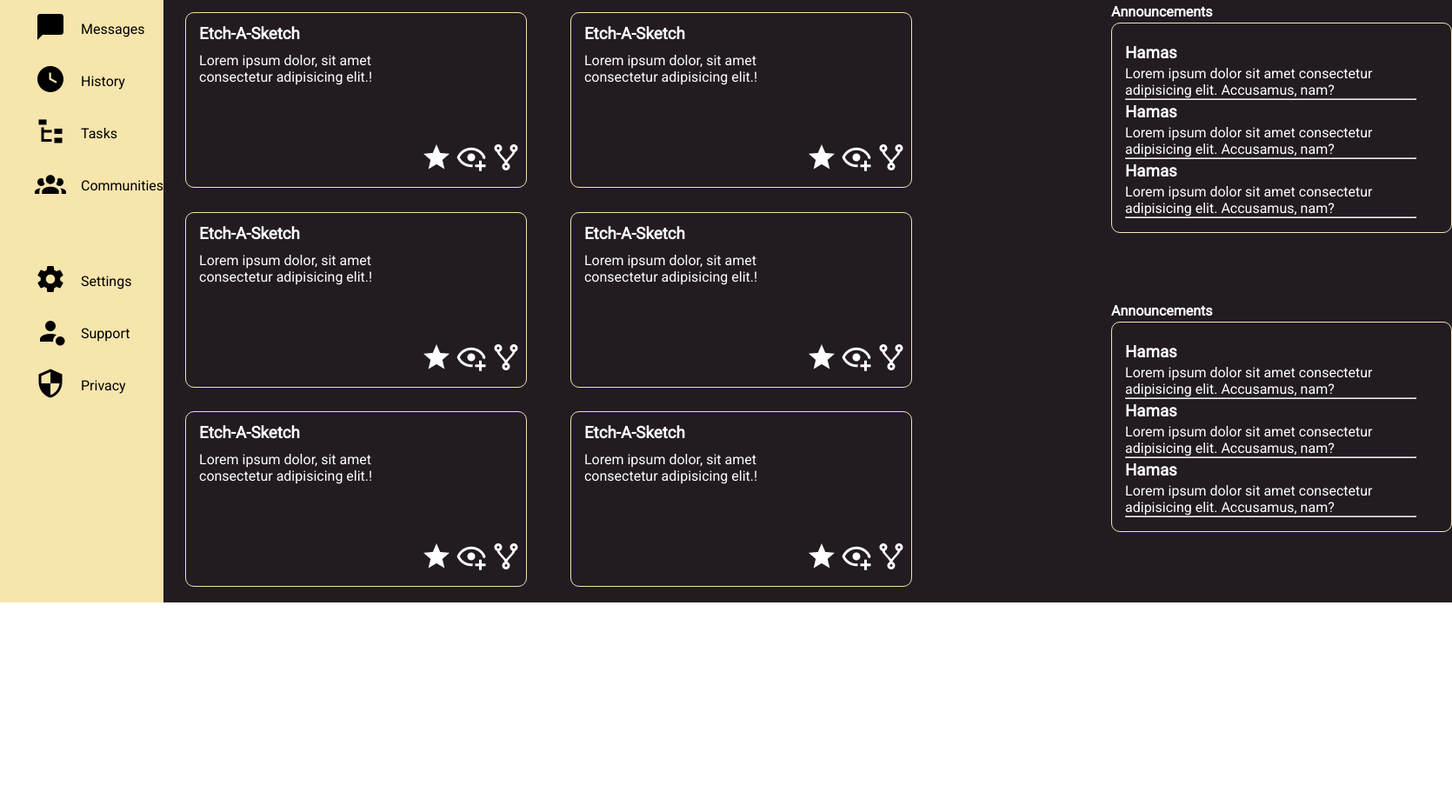
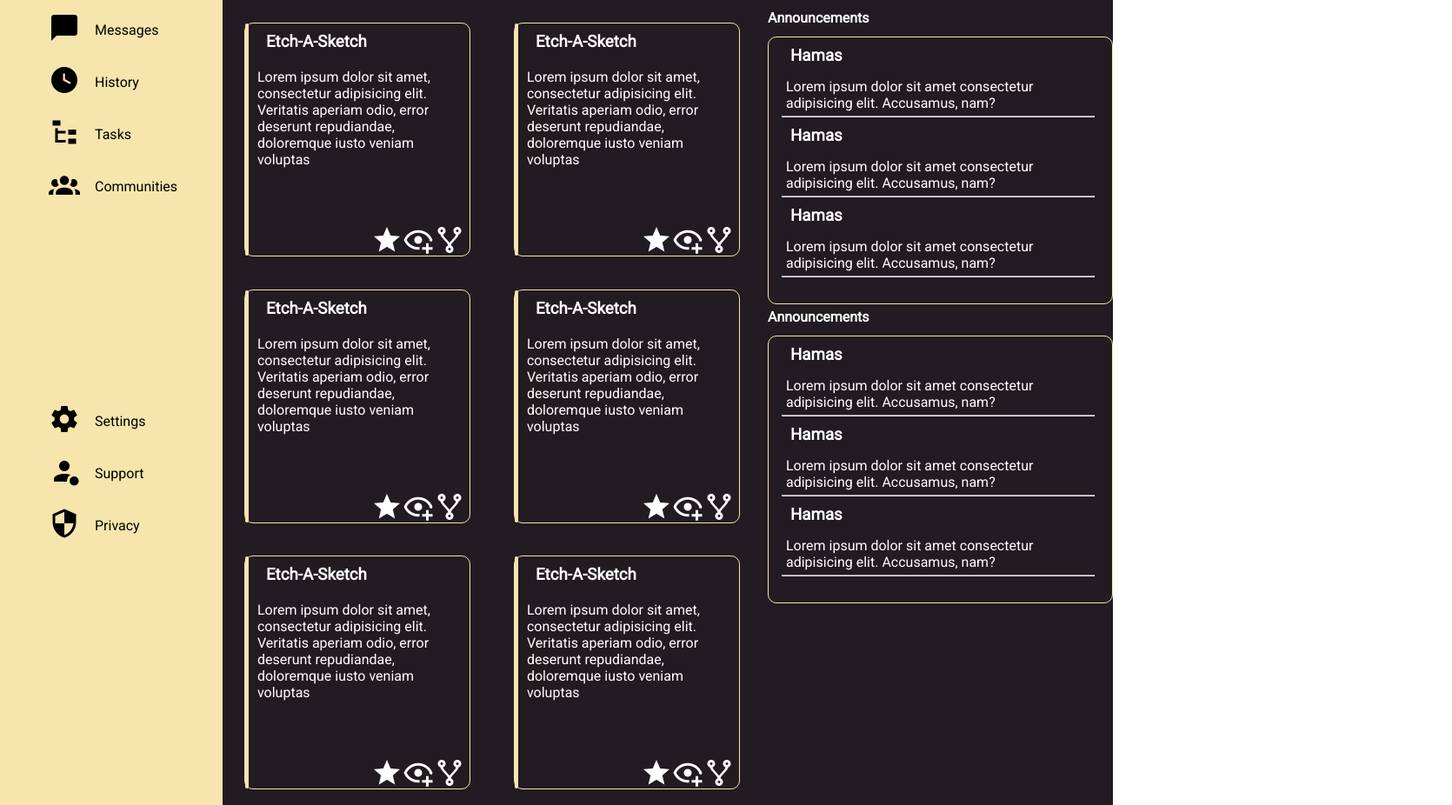
Before and after one commit to HamasJs/Admin-Dashboard, a plain HTML site: page index.html in a window 1280 px wide. Shown: the part 236-1162 px from the top of the page at 87% size, 1670 px wide, since content can reach past the window. Before the commit the page ends 929 px from the top, so only its background shows below. Drawn offline with Linux system fonts and the light colour scheme.

Commit message:
index.html

```diff
--- a/index.html
+++ b/index.html
@@ -4,10 +4,9 @@
     <meta charset="UTF-8" />
     <meta http-equiv="X-UA-Compatible" content="IE=edge" />
     <meta name="viewport" content="width=device-width, initial-scale=1.0" />
-    <title>Project DashBoard</title>
+    <title>Document</title>
     <link rel="stylesheet" href="style.css" />
   </head>
-
   <body>
     <div class="main">
       <div class="dashboard">
@@ -42,20 +41,19 @@
             <img src="images/account-group.png" alt="" />
             <a href="index.html">Communities</a>
           </div>
-
-          <div class="bottom-links">
-            <div class="link-1">
-              <img src="images/cog.png" alt="" />
-              <a href="index.html">Settings</a>
-            </div>
-            <div class="link-1">
-              <img src="images/account-badge.png" alt="" />
-              <a href="index.html">Support</a>
-            </div>
-            <div class="link-1">
-              <img src="images/security.png" alt="" />
-              <a href="index.html">Privacy</a>
-            </div>
+        </div>
+        <div class="bottom-links">
+          <div class="link-1">
+            <img src="images/cog.png" alt="" />
+            <a href="index.html">Settings</a>
+          </div>
+          <div class="link-1">
+            <img src="images/account-badge.png" alt="" />
+            <a href="index.html">Support</a>
+          </div>
+          <div class="link-1">
+            <img src="images/security.png" alt="" />
+            <a href="index.html">Privacy</a>
           </div>
         </div>
       </div>
@@ -102,84 +100,113 @@
           <div class="projects">
             <div class="project-1">
               <div class="container">
-                <h3>Etch-A-Sketch</h3>
-                <p class="details">
-                  Lorem ipsum dolor, sit amet consectetur adipisicing elit.!
-                </p>
-                <div class="images">
-                  <img src="images/star.png" alt="" />
-                  <img src="images/eye-plus-outline.png" alt="" />
-                  <img src="images/source-fork.png" alt="" />
+                <div class="ct">&nbsp;</div>
+                <div class="extra">
+                  <h3>Etch-A-Sketch</h3>
+                  <p class="details">
+                    Lorem ipsum dolor sit amet, consectetur adipisicing elit.
+                    Veritatis aperiam odio, error deserunt repudiandae,
+                    doloremque iusto veniam voluptas
+                  </p>
+                  <div class="images">
+                    <img src="images/star.png" alt="" />
+                    <img src="images/eye-plus-outline.png" alt="" />
+                    <img src="images/source-fork.png" alt="" />
+                  </div>
                 </div>
               </div>
             </div>
             <div class="project-1">
               <div class="container">
-                <h3>Etch-A-Sketch</h3>
-                <p class="details">
-                  Lorem ipsum dolor, sit amet consectetur adipisicing elit.!
-                </p>
-                <div class="images">
-                  <img src="images/star.png" alt="" />
-                  <img src="images/eye-plus-outline.png" alt="" />
-                  <img src="images/source-fork.png" alt="" />
+                <div class="ct">&nbsp;</div>
+                <div class="extra">
+                  <h3>Etch-A-Sketch</h3>
+                  <p class="details">
+                    Lorem ipsum dolor sit amet, consectetur adipisicing elit.
+                    Veritatis aperiam odio, error deserunt repudiandae,
+                    doloremque iusto veniam voluptas
+                  </p>
+                  <div class="images">
+                    <img src="images/star.png" alt="" />
+                    <img src="images/eye-plus-outline.png" alt="" />
+                    <img src="images/source-fork.png" alt="" />
+                  </div>
                 </div>
               </div>
             </div>
             <div class="project-1">
               <div class="container">
-                <h3>Etch-A-Sketch</h3>
-                <p class="details">
-                  Lorem ipsum dolor, sit amet consectetur adipisicing elit.!
-                </p>
-                <div class="images">
-                  <img src="images/star.png" alt="" />
-                  <img src="images/eye-plus-outline.png" alt="" />
-                  <img src="images/source-fork.png" alt="" />
+                <div class="ct">&nbsp;</div>
+                <div class="extra">
+                  <h3>Etch-A-Sketch</h3>
+                  <p class="details">
+                    Lorem ipsum dolor sit amet, consectetur adipisicing elit.
+                    Veritatis aperiam odio, error deserunt repudiandae,
+                    doloremque iusto veniam voluptas
+                  </p>
+                  <div class="images">
+                    <img src="images/star.png" alt="" />
+                    <img src="images/eye-plus-outline.png" alt="" />
+                    <img src="images/source-fork.png" alt="" />
+                  </div>
                 </div>
               </div>
             </div>
             <div class="project-1">
               <div class="container">
-                <h3>Etch-A-Sketch</h3>
-                <p class="details">
-                  Lorem ipsum dolor, sit amet consectetur adipisicing elit.!
-                </p>
-                <div class="images">
-                  <img src="images/star.png" alt="" />
-                  <img src="images/eye-plus-outline.png" alt="" />
-                  <img src="images/source-fork.png" alt="" />
+                <div class="ct">&nbsp;</div>
+                <div class="extra">
+                  <h3>Etch-A-Sketch</h3>
+                  <p class="details">
+                    Lorem ipsum dolor sit amet, consectetur adipisicing elit.
+                    Veritatis aperiam odio, error deserunt repudiandae,
+                    doloremque iusto veniam voluptas
+                  </p>
+                  <div class="images">
+                    <img src="images/star.png" alt="" />
+                    <img src="images/eye-plus-outline.png" alt="" />
+                    <img src="images/source-fork.png" alt="" />
+                  </div>
                 </div>
               </div>
             </div>
             <div class="project-1">
               <div class="container">
-                <h3>Etch-A-Sketch</h3>
-                <p class="details">
-                  Lorem ipsum dolor, sit amet consectetur adipisicing elit.!
-                </p>
-                <div class="images">
-                  <img src="images/star.png" alt="" />
-                  <img src="images/eye-plus-outline.png" alt="" />
-                  <img src="images/source-fork.png" alt="" />
+                <div class="ct">&nbsp;</div>
+                <div class="extra">
+                  <h3>Etch-A-Sketch</h3>
+                  <p class="details">
+                    Lorem ipsum dolor sit amet, consectetur adipisicing elit.
+                    Veritatis aperiam odio, error deserunt repudiandae,
+                    doloremque iusto veniam voluptas
+                  </p>
+                  <div class="images">
+                    <img src="images/star.png" alt="" />
+                    <img src="images/eye-plus-outline.png" alt="" />
+                    <img src="images/source-fork.png" alt="" />
+                  </div>
                 </div>
               </div>
             </div>
             <div class="project-1">
               <div class="container">
-                <h3>Etch-A-Sketch</h3>
-                <p class="details">
-                  Lorem ipsum dolor, sit amet consectetur adipisicing elit.!
-                </p>
-                <div class="images">
-                  <img src="images/star.png" alt="" />
-                  <img src="images/eye-plus-outline.png" alt="" />
-                  <img src="images/source-fork.png" alt="" />
+                <div class="ct">&nbsp;</div>
+                <div class="extra">
+                  <h3>Etch-A-Sketch</h3>
+                  <p class="details">
+                    Lorem ipsum dolor sit amet, consectetur adipisicing elit.
+                    Veritatis aperiam odio, error deserunt repudiandae,
+                    doloremque iusto veniam voluptas
+                  </p>
+                  <div class="images">
+                    <img src="images/star.png" alt="" />
+                    <img src="images/eye-plus-outline.png" alt="" />
+                    <img src="images/source-fork.png" alt="" />
+                  </div>
                 </div>
               </div>
             </div>
           </div>
-
           <div class="announcements">
             <h4>Announcements</h4>
             <div class="container-1">
@@ -204,9 +231,7 @@
               <h3>Hamas</h3>
               <p class="ann">Lorem ipsum dolor sit amet consectetur adipisicing elit. Accusamus, nam?</p>
               <div class="line"><hr></div>
-              </div>
             </div>
-          </div>
         </div>
       </div>
     </div>
--- a/style.css
+++ b/style.css
@@ -4,24 +4,27 @@
   margin: 0;
   padding: 0;
 }
+
 body {
   font-family: "Roboto", sans-serif;
 }
 .main {
-  display: flex;
+  display: grid;
+  grid-template-columns: 1fr 4fr;
 }
 .logo {
   width: 100px;
 }
 .dashboard {
-  width: 35vh;
+  display: grid;
+  grid-template-rows: auto 1fr 1fr;
+  padding: 1rem;
   background-color: #f6e5ac;
   /* height: 100vh; */
 }
 .dash {
   display: flex;
   align-items: center;
-  padding-top: 15px;
 }
 
 .link-1 {
@@ -42,7 +45,10 @@
 }
 
 .main-dash {
-  width: 240vh;
+  background-color: #221b22;
+  color: white;
+}
+.main-dash {
   background-color: #221b22;
   color: white;
 }
@@ -106,8 +112,13 @@
 .text {
   margin-top: 18px;
 }
+.buttons {
+  display: flex;
+  justify-content: center;
+  align-items: center;
+}
 .button-1 {
-  margin-top: 40px;
+  margin-top: 10px;
   padding: 10px 30px;
   border-radius: 20px;
   border: none;
@@ -122,32 +133,35 @@
   border: 1px solid #f6e5ac;
 }
 
-.heading {
-  margin-left: 35px;
-  margin-top: 10px;
-  margin-bottom: 5px;
+h3 {
+  padding: 10px;
 }
 
-
 .project-window {
-  display: flex;
+  display: grid;
+  grid-template-columns: 4fr 2fr;
 }
 
 .projects {
   display: flex;
-  width: 1090px;
   flex-wrap: wrap;
-  /* background-color: RED; */
+  flex-direction: row;
 }
+
 .container {
   display: flex;
-  flex-direction: column;
-  height: 190px;
   border-radius: 10px;
-  padding-top: 10px;
-  padding-left: 15px;
   border: 1px solid #f6e5ac;
-  margin-top: -10px;
+}
+
+.ct {
+    background: #f6e5ac;
+  width: 2%;
+  border-radius: 5px;
+  margin-right: 5px;
+}
+.extra {
+    margin-left: 5px;
 }
 .project-1 {
   /* background-color: white; */
@@ -160,18 +174,20 @@
 }
 .details {
   padding-top: 10px;
-  width: 270px;
+  width: 244px;
 }
 
 .images {
+  display: flex;
+  justify-content: flex-end;
   margin-top: 65px;
-  margin-left: 255px;
+  margin-left: 25px;
   margin-right: 5px;
 }
 
 .announcements {
-  display: grid;
-  grid-template-rows: 10px 1fr 10px 1fr;
+    display: flex;
+    flex-direction: column;
   }
 
 
@@ -182,14 +198,13 @@
   .container-1{
     display: flex;
     flex-direction: column;
-  height: 190px;
     border-radius: 10px;
-  padding-top: 20px;
     padding-left: 15px;
     border: 1px solid #f6e5ac;
     margin-top: 12px;
     padding-bottom: 30px;
-  padding-right: 40px;
+    padding-right: 20px;
+    width: 45vh;
   }
 
   .container-1:hover {
@@ -199,9 +214,9 @@
 
 
   .ann {
-  width: 335px;
-  padding-top: 3px;
+    padding:5px;
   }
-h3 {
-  padding-top: 3px;
+
+  h4 {
+    padding-top: 5px;
   }
```
Lines whose indentation alone changed are shown as unchanged.
